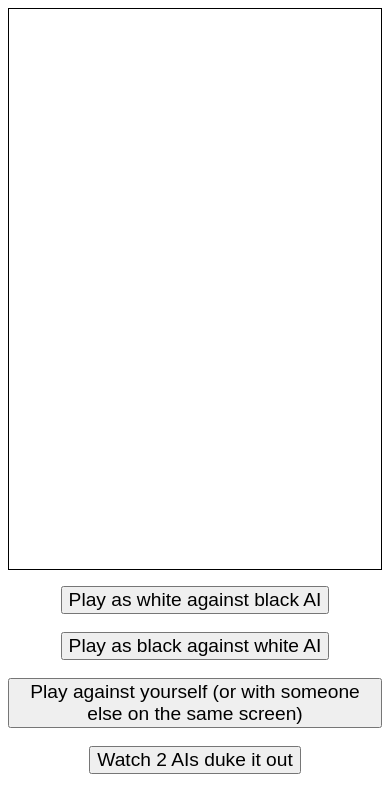
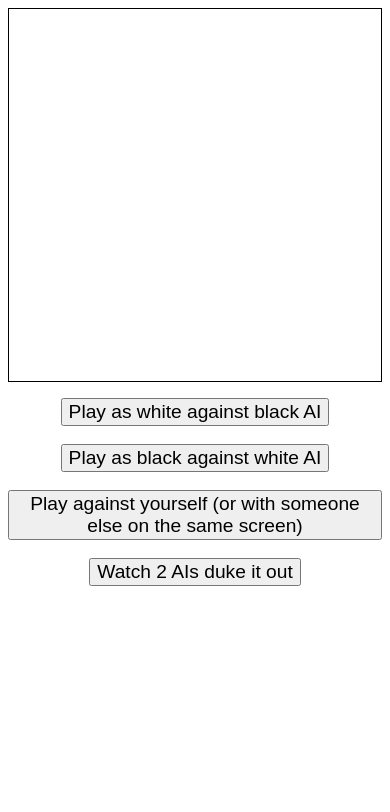
Before and after one commit to michaelfairley/hybrid-chess, a website built with webpack: page www/index.html in a window 390 px wide. Built offline with nearby package versions, Linux system fonts and the light colour scheme; what hybrid-chess would draw is missing.

Commit message:
Responsive-ish table size

```diff
--- a/www/index.css
+++ b/www/index.css
@@ -2,13 +2,15 @@ table {
   border-spacing: 0px;
   border: 1px black solid;
   margin: 0 auto;
+  max-width: 700px;
+  width: 100%;
 }
 
 td {
-  width: 70px;
-  height: 70px;
+  width: 12.5%;
+  height: 0px;
   margin: 0;
-  padding: 0;
+  padding: 0 0 12.5% 0;
   background-size: 100% auto;
   background-repeat: no-repeat;
   background-position: center center, top left, top right, bottom left, bottom right;
```
Also changed, not shown: 1 other file.
